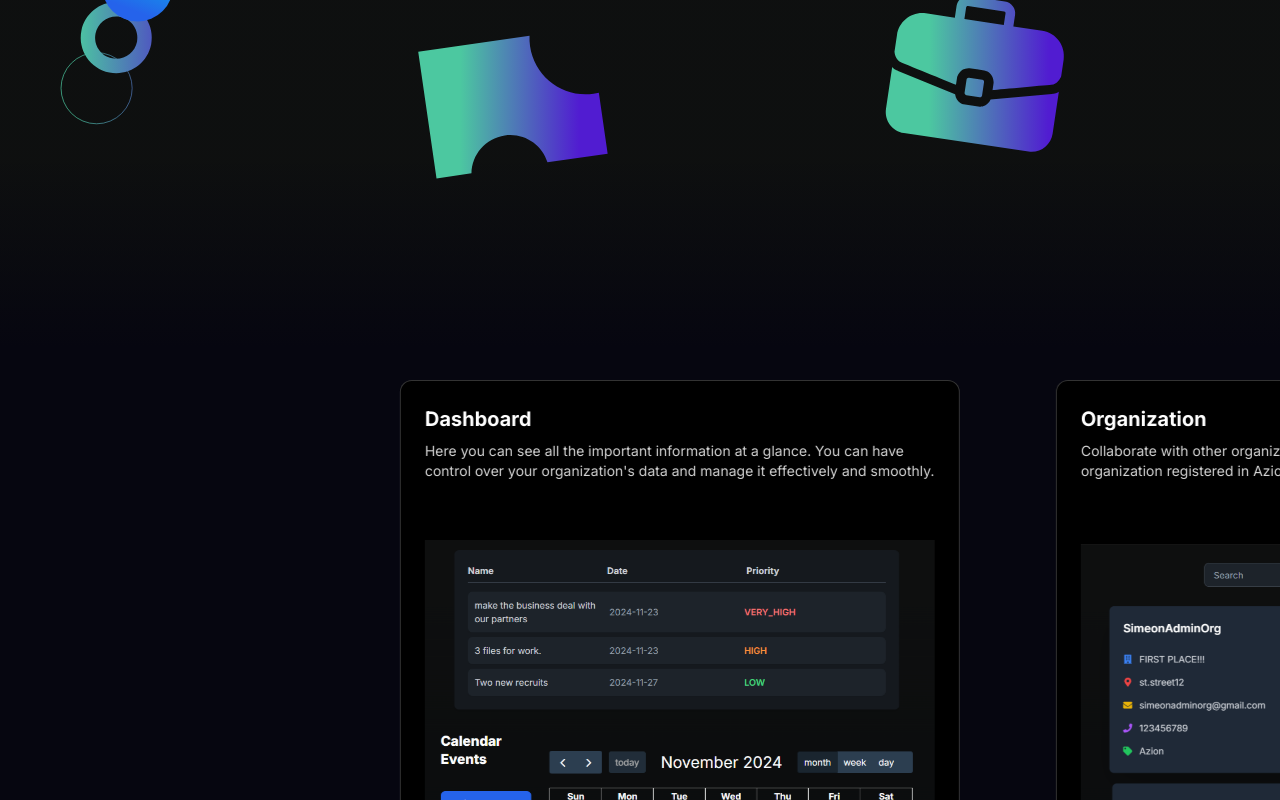
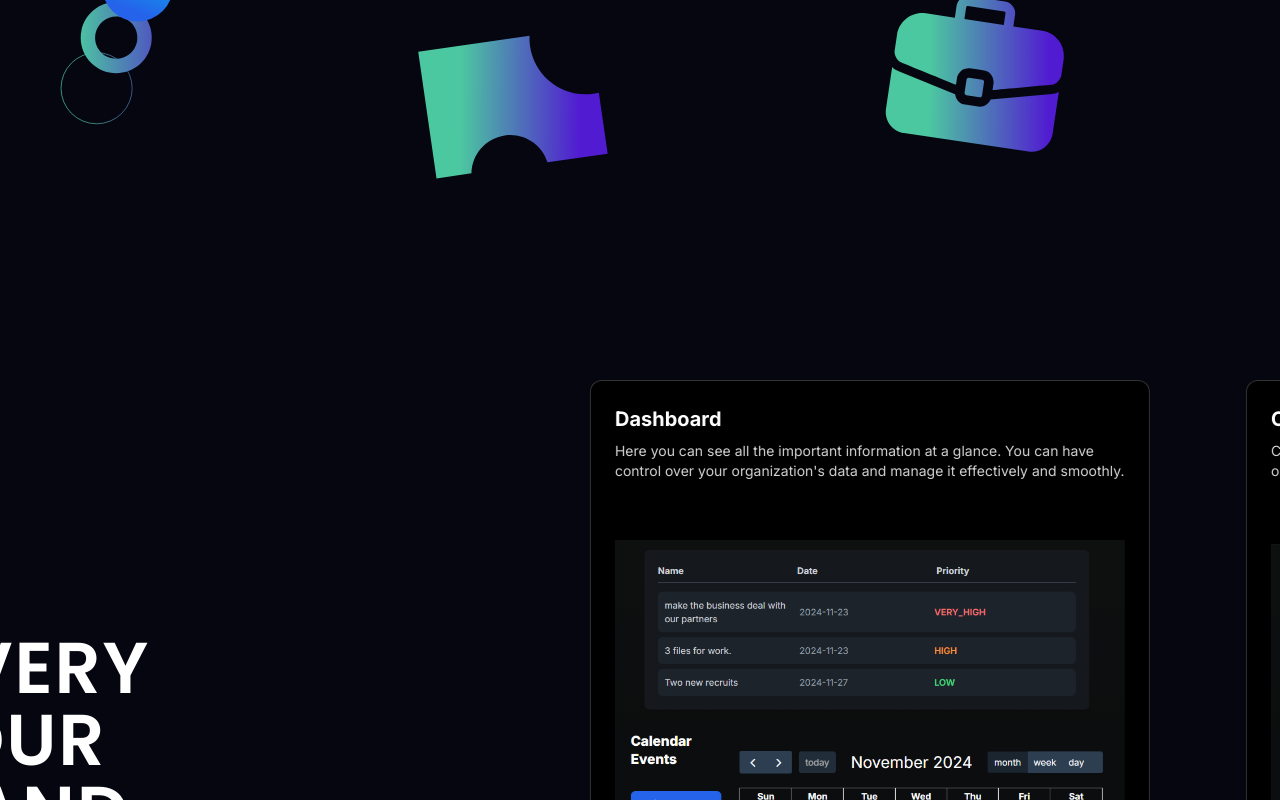
Before and after one commit to Maximus019BG/Azion, a Next.js app in the folder client/: page / in a window 1280 px wide. Shown: the part 610-1410 px from the top of the page. Built offline with nearby package versions, Linux system fonts and the light colour scheme; no server answers.

Commit message:
style: changed the background and the length of the horizontal scroll

```diff
--- a/client/app/components/main-service.tsx
+++ b/client/app/components/main-service.tsx
@@ -52,7 +52,7 @@ const HorizontalScrollCarousel = () => {
 
     const [isMobile, setIsMobile] = useState<boolean>(false);
 
-    const x = useTransform(scrollYProgress, [0, 1], ["1%", "-95%"]);
+    const x = useTransform(scrollYProgress, [0, 1], ["1%", "-67%"]);
 
     useEffect(() => {
         const handleResize = () => {
--- a/client/app/page.tsx
+++ b/client/app/page.tsx
@@ -89,7 +89,7 @@ const Home = () => {
     ];
 
     return (
-        <div className="w-screen h-full">
+        <div className="w-screen h-full bg-[#060610]">
             <div className="z-10 p-6">
                 <Navbar/>
             </div>
```
